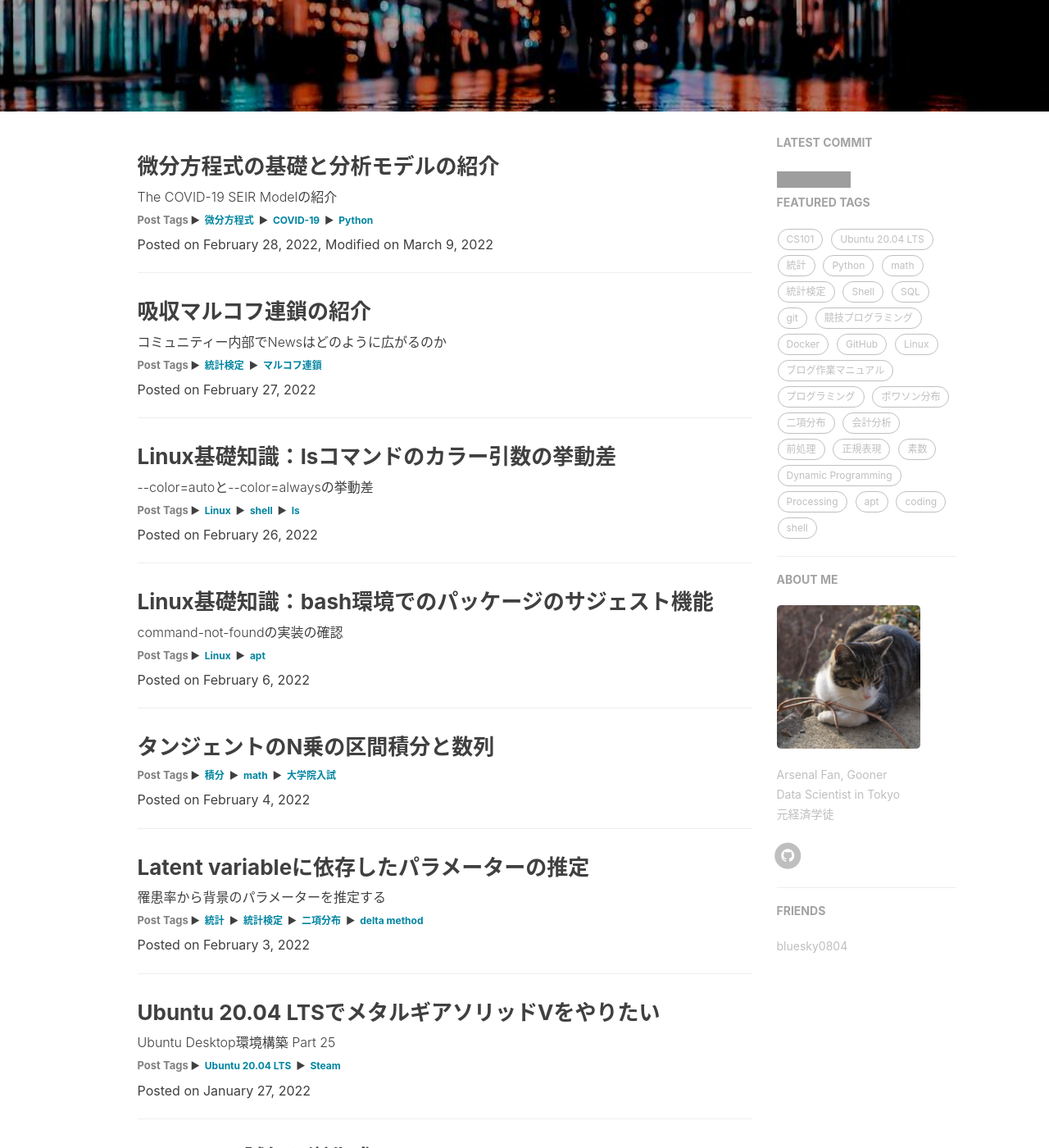
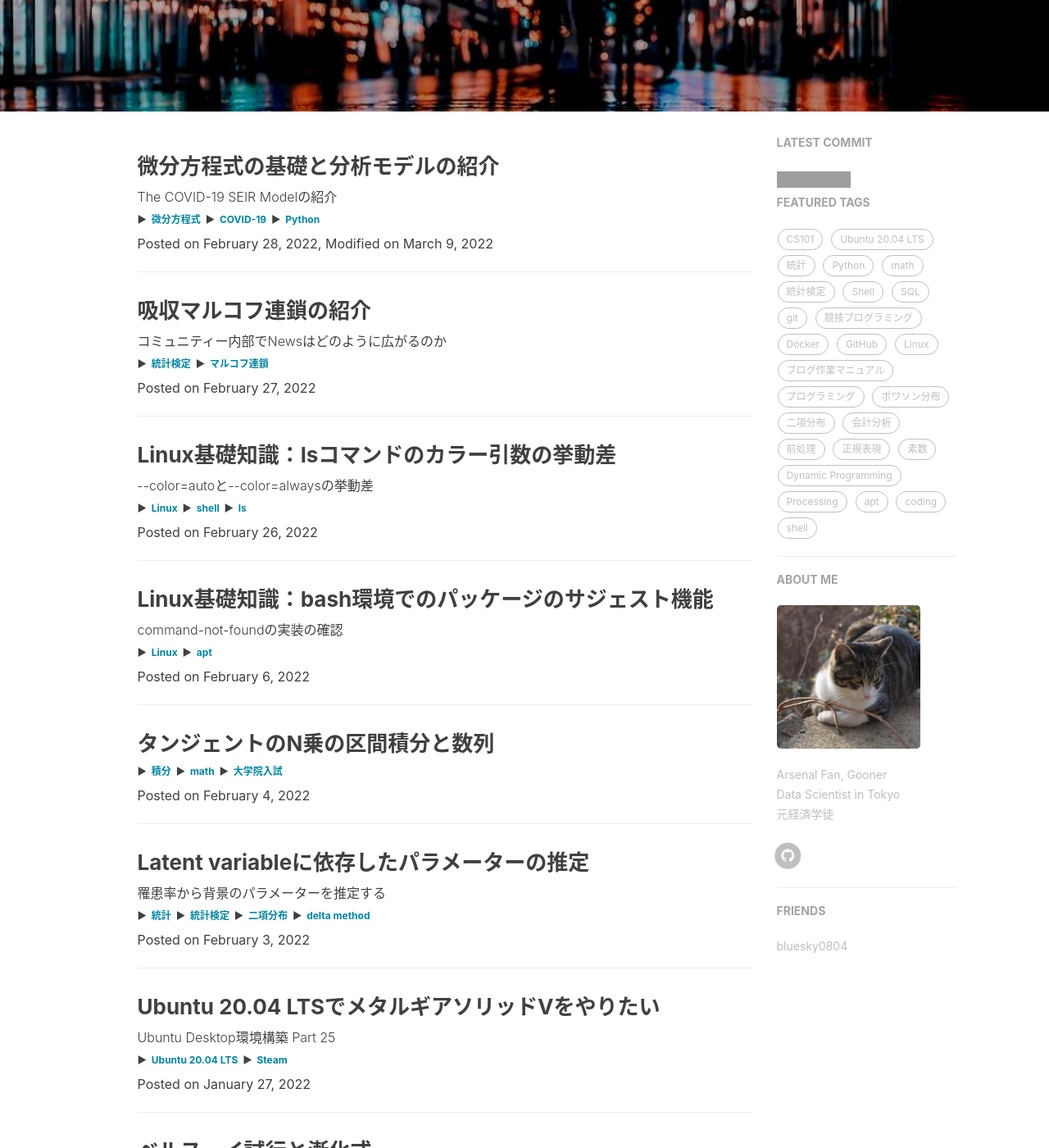
Before and after one commit to RyoNakagami/RyoNakagami.github.io, a Jekyll site: the page built from index.html, in a window 1280 px wide and 1400 px high, scrolled down 262 px. Shown: the whole window at 82% size. Built offline with Jekyll 4.4.1, drawn with Linux system fonts in a browser that asks for light colours; nearby versions of some CDN libraries; the list of posts is cut into pages by our own code; comment, search, counter and statistics services are not loaded; some of the changed text lies outside the part shown; grey boxes are pictures that could not be loaded.

Commit message:
FIX post-preview tag

```diff
--- a/index.html
+++ b/index.html
@@ -26,7 +26,6 @@ description: ""
         {% endif %}
     </a>
     <h6 class="post-tags">
-        <font size="2" color="gray">Post Tags</font>
         {% for tag in post.tags %}
         &#9658;
          <a class="post-tag"
```
